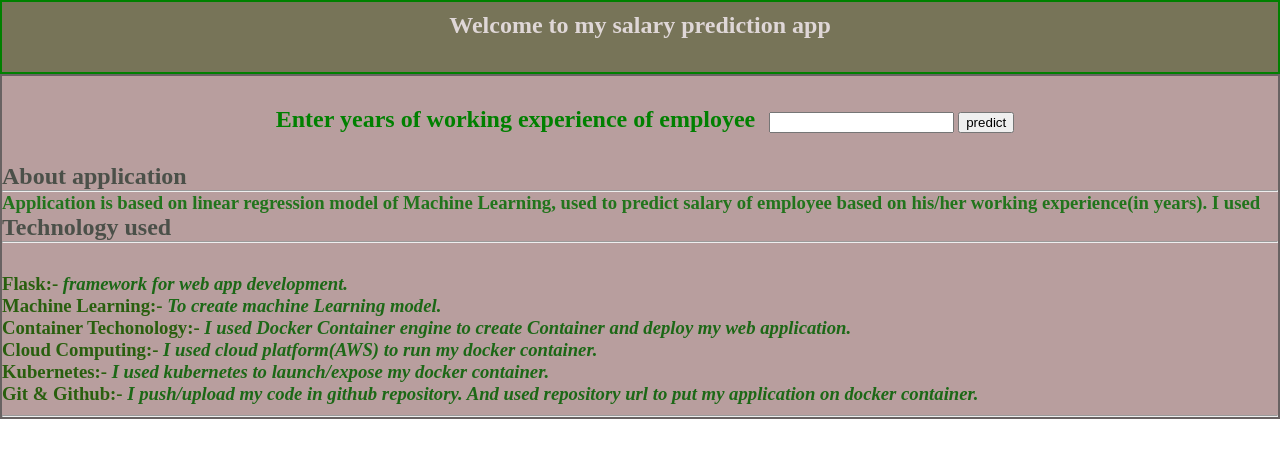
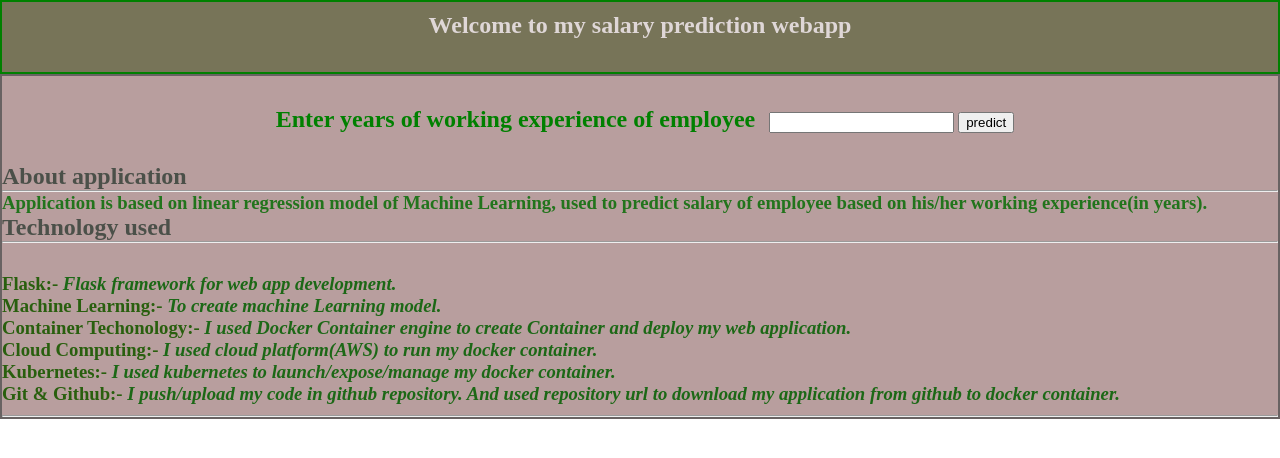
Before and after one commit to nira-j/salary_predict_webapp, a Flask app: page / in a window 1280 px wide. Shown: the top 458 px of the page. Run offline with Flask 2, Linux system fonts and the light colour scheme; parts of the project's set-up code (start-up, migrations or seed data) failed here and were passed over.

Commit message:
Update home.html

```diff
--- a/templates/home.html
+++ b/templates/home.html
@@ -63,7 +63,7 @@
 
 <body>
     <div class="header">
-        <h2>Welcome to my salary prediction app</h2>
+        <h2>Welcome to my salary prediction webapp</h2>
     </div>
     <div class="content">
         <div class="form">
@@ -78,16 +78,16 @@
         <h3 class="desc">
             Application is based on linear regression model of Machine Learning, used to predict salary of employee
             based on his/her working experience(in years).
-            I used
+
         </h3>
         <h2 >Technology used</h2><hr>
         <h3 class="tech">
-           <span> Flask:-</span> <i>framework for web app development.</i> <br>
+           <span> Flask:-</span> <i>Flask framework for web app development.</i> <br>
            <span>Machine Learning:-</span>  <i>To create machine Learning model.</i> <br>
            <span>Container Techonology:-</span>  <i>I used Docker Container engine to create Container and deploy my web application.</i> <br>
            <span>Cloud Computing:-</span>  <i>I used cloud platform(AWS) to run my docker container.</i> <br>
-           <span>Kubernetes:-</span> <i>I used kubernetes to launch/expose my docker container. </i> <br>
-           <span>Git & Github:-</span> <i>I push/upload my code in github repository. And used repository url to put my application on docker container.</i> <br>
+           <span>Kubernetes:-</span> <i>I used kubernetes to launch/expose/manage my docker container. </i> <br>
+           <span>Git & Github:-</span> <i>I push/upload my code in github repository. And used repository url to download my application from github to docker container.</i> <br>
 
         </h3>
         <hr>
```
